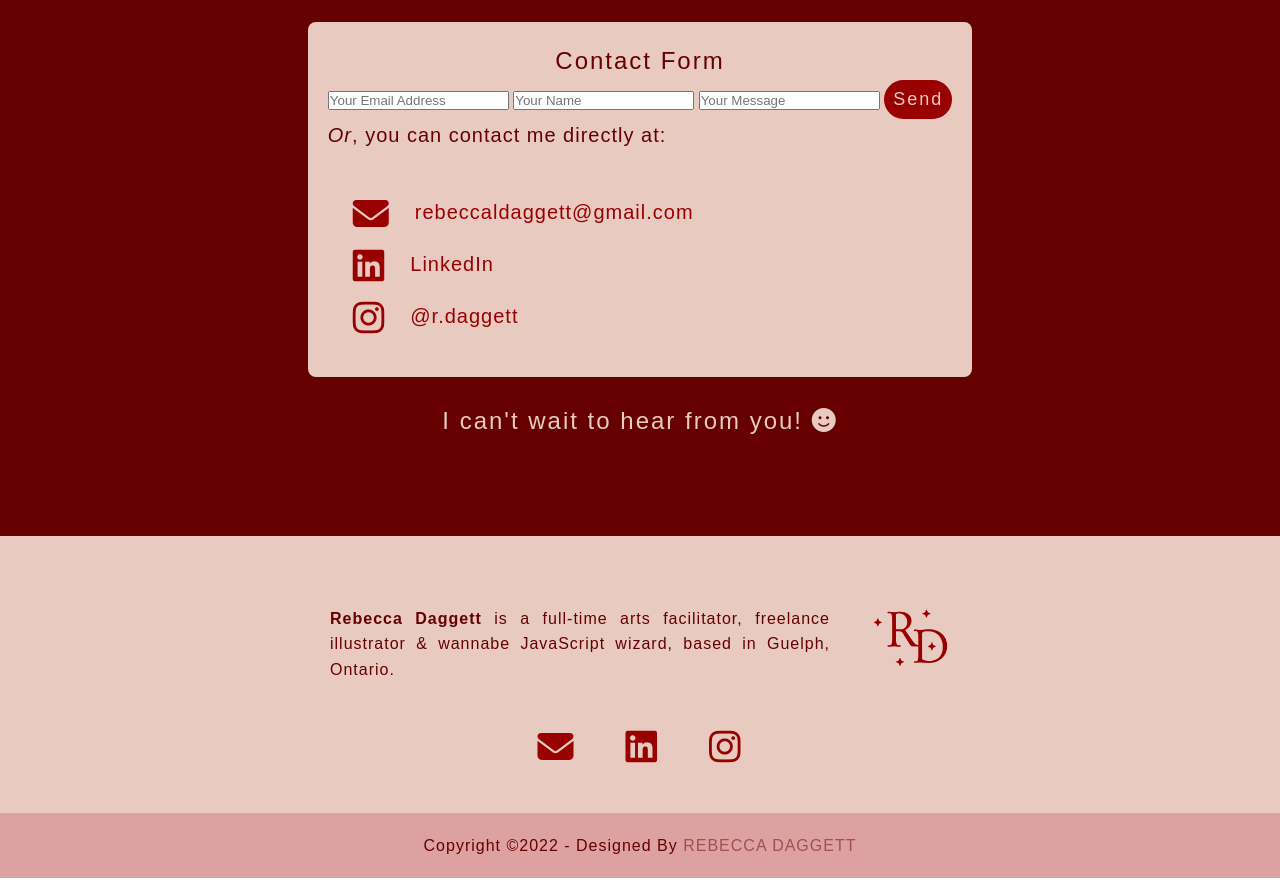
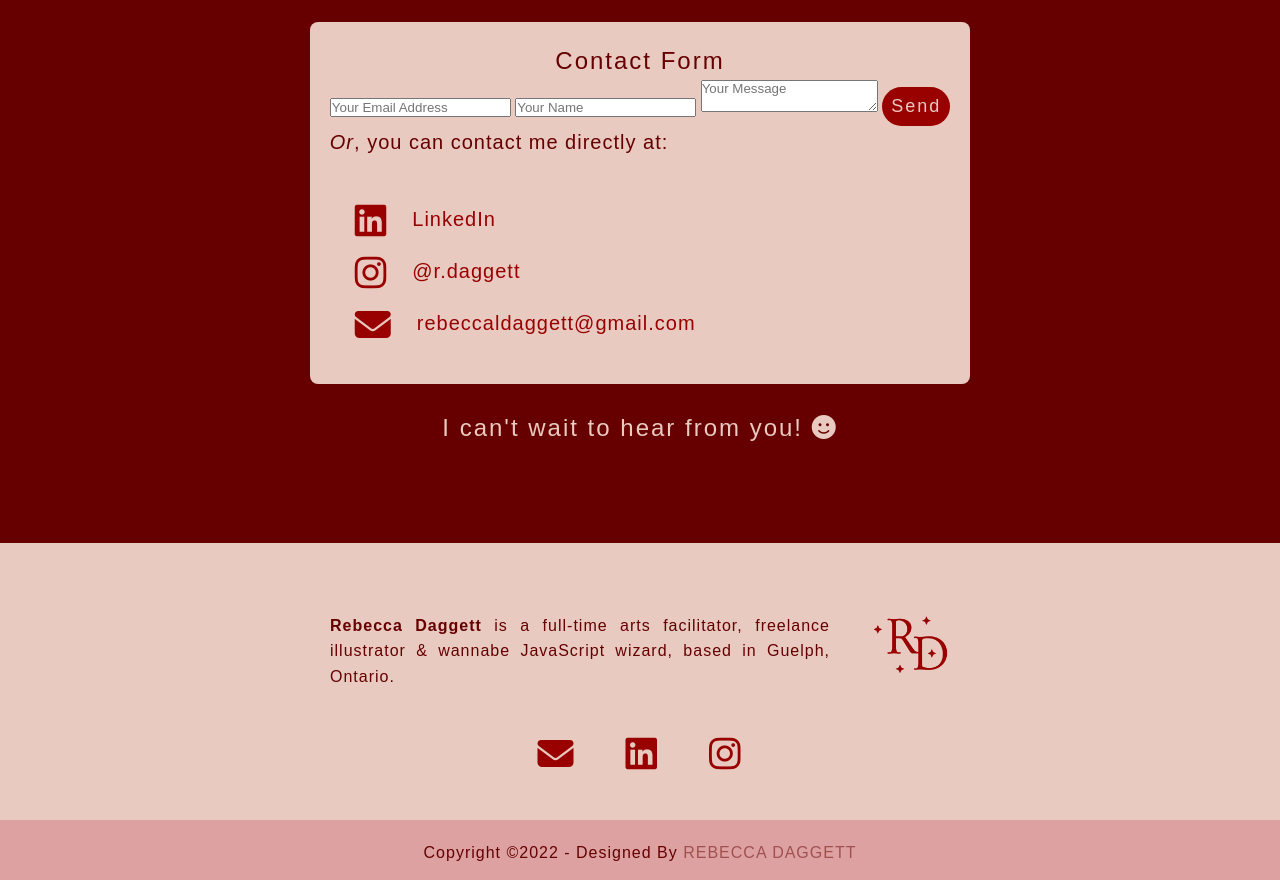
Before and after one commit to daggettt/webpage-portfolio, a plain HTML site: page index.html in a window 1280 px wide. Shown: the part 3800-4680 px from the top of the page. Drawn offline with Linux system fonts and the light colour scheme; a web font is replaced by a local one.

Commit message:
Update Contact Form

```diff
--- a/index.html
+++ b/index.html
@@ -123,18 +123,14 @@
             <h2>Contact Form</h2>
             <div id="contact-form">
                 <form action="https://formsubmit.co/rebeccaldaggett@gmail.com" method="POST">
-                    <input type="email" class="field" name="email" placeholder="Your Email Address" required>
-                    <input type="text" class="field" name="name" placeholder="Your Name" required>
-                    <input type="text" class="field" name="message" placeholder="Your Message" required>
+                    <input type="email" class="input-field" name="email" placeholder="Your Email Address" required>
+                    <input type="text" class="input-field" name="name" placeholder="Your Name" required>
+                    <textarea type="text" class="input-field" name="message" placeholder="Your Message" required></textarea>
                     <button type="submit" onclick="myFunction()">Send</button>
                 </form>
             </div>
             <p><i>Or</i>, you can contact me directly at:</p>
             <div id="contacts">
-                <div id="contacts-row">
-                    <a href="mailto:rebeccaldaggett@gmail.com"><i class="fa-solid fa-envelope fa-2x"></i></a>
-                    <a href="mailto:rebeccaldaggett@gmail.com"><p>rebeccaldaggett@gmail.com</p></a>
-                </div>
                 <div id="contacts-row">
                     <a href="https://www.linkedin.com/in/rebecca-l-daggett/"><i class="fa-brands fa-linkedin fa-2x"></i></a>
                     <a href="https://www.linkedin.com/in/rebecca-l-daggett/"><p id="linkedin">LinkedIn</p></a>
@@ -142,6 +138,10 @@
                 <div id="contacts-row">
                     <a href="https://www.instagram.com/r.daggett/"><i class="fa-brands fa-instagram fa-2x"></i></a>
                     <a href="https://www.instagram.com/r.daggett/"><p id="insta">@r.daggett</p></a>
+                </div>
+                <div id="contacts-row">
+                    <a href="mailto:rebeccaldaggett@gmail.com"><i class="fa-solid fa-envelope fa-2x"></i></a>
+                    <a href="mailto:rebeccaldaggett@gmail.com"><p>rebeccaldaggett@gmail.com</p></a>
                 </div>
             </div>
         </div>
```
